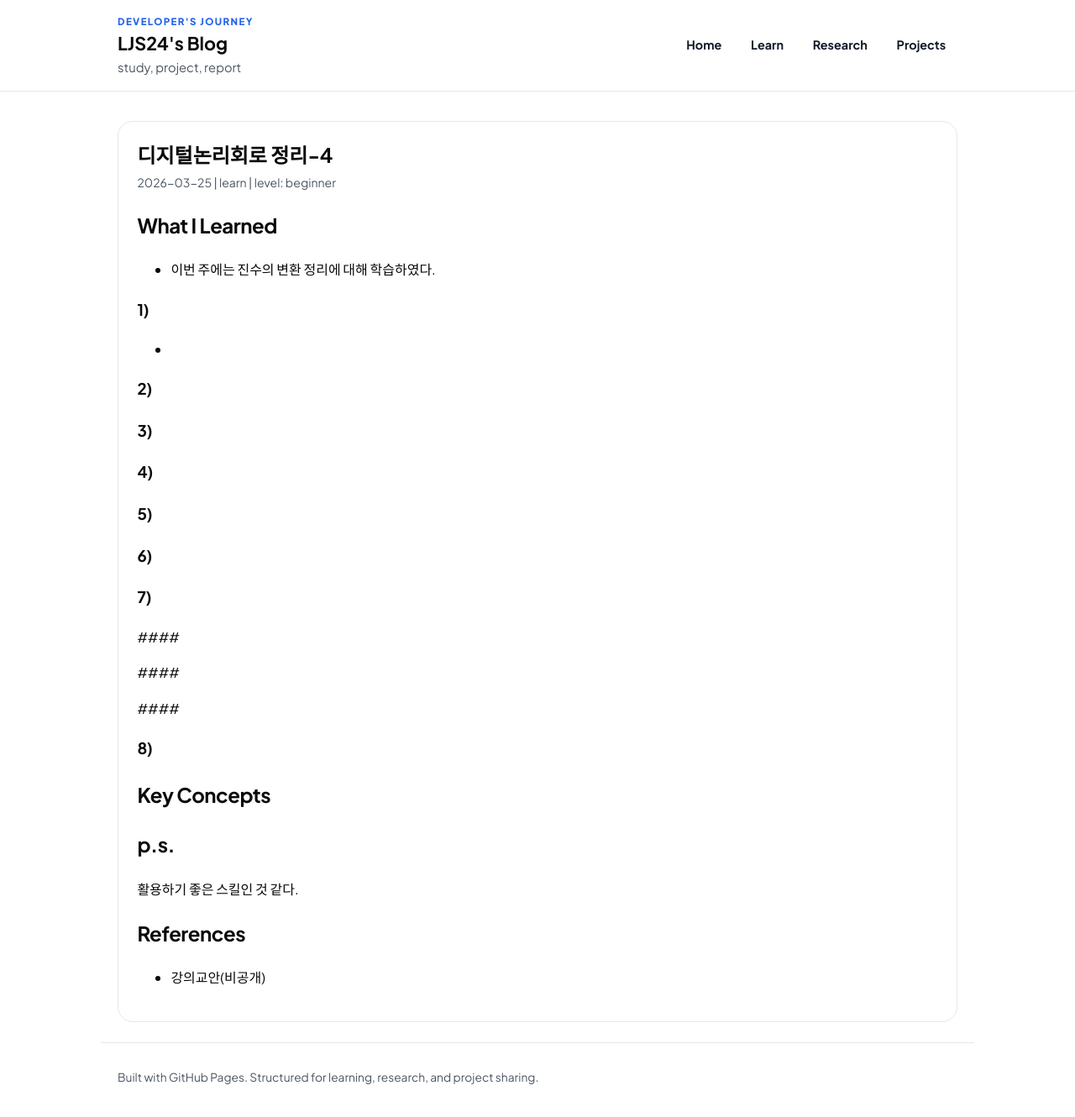
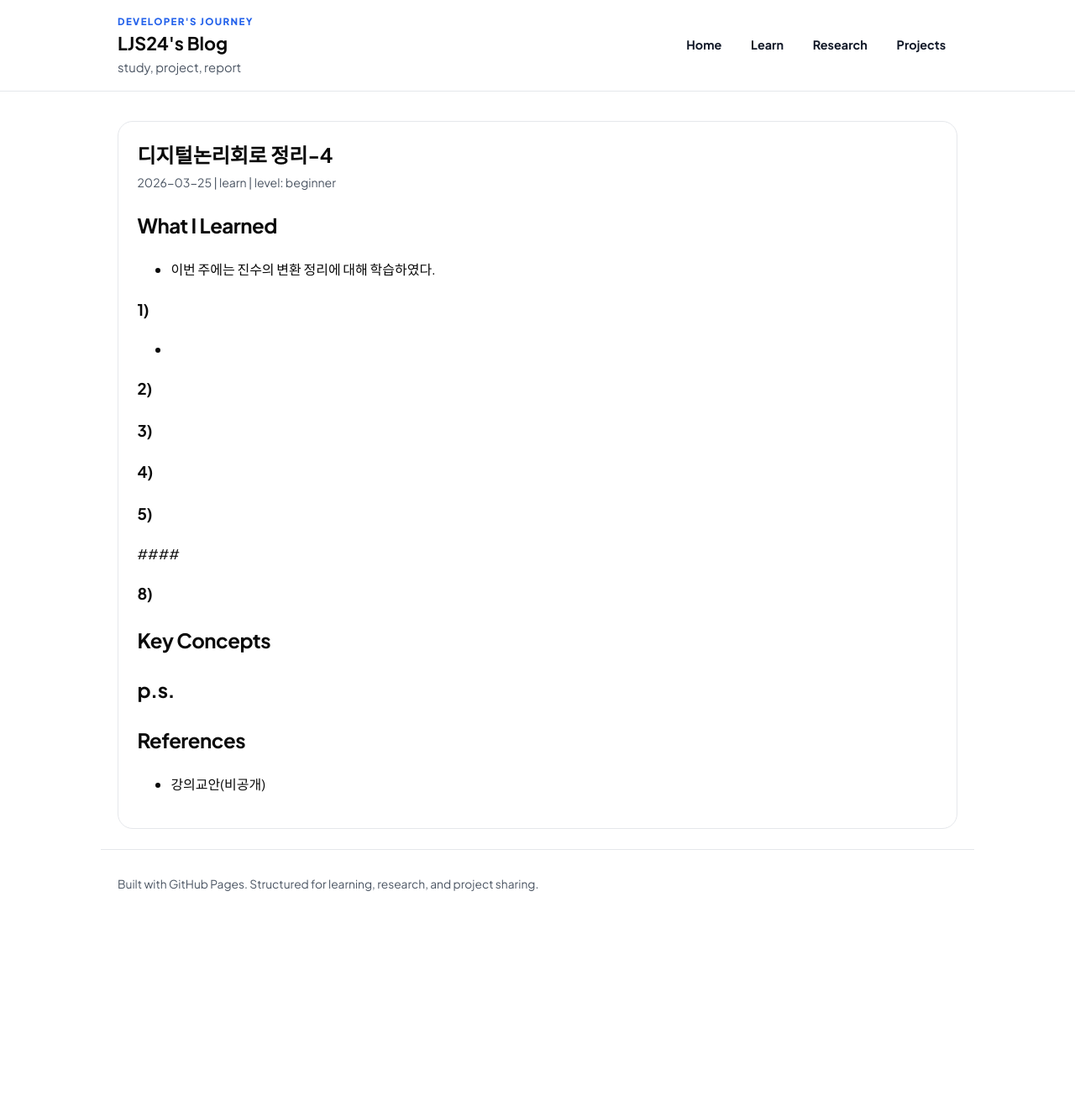
Before and after one commit to LJS24/LJS24.github.io, a Jekyll site: the page built from _posts/learn/2026-03-25-learning-note-디지털논리회로.md, in a window 1280 px wide and 1340 px high. Shown: the top 1330 px of the window at 84% size. Built offline with Jekyll 4.4.1, drawn with Linux system fonts in a browser that asks for light colours.

Commit message:
content update-learning note

```diff
--- a/_posts/learn/2026-03-25-learning-note-디지털논리회로.md
+++ b/_posts/learn/2026-03-25-learning-note-디지털논리회로.md
@@ -26,18 +26,8 @@ summary: "주간 학습내용 정리"
 ### 5)
 
 
-### 6)
-
-
-### 7)
-
 ####
 
-
-####
-
-
-####
 
 
 
@@ -48,7 +38,7 @@ summary: "주간 학습내용 정리"
 
 
 ## p.s.
-활용하기 좋은 스킬인 것 같다.
+
 
 ## References
 - 강의교안(비공개)
```
